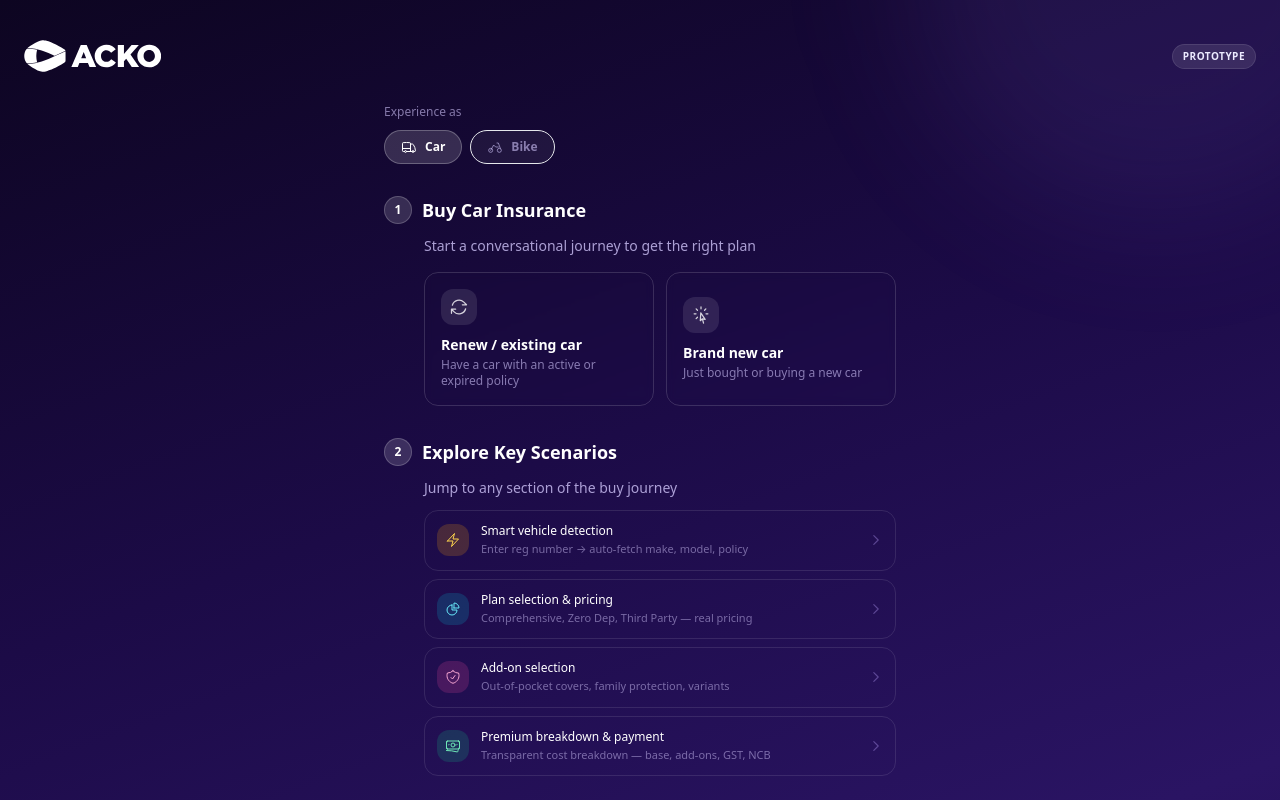
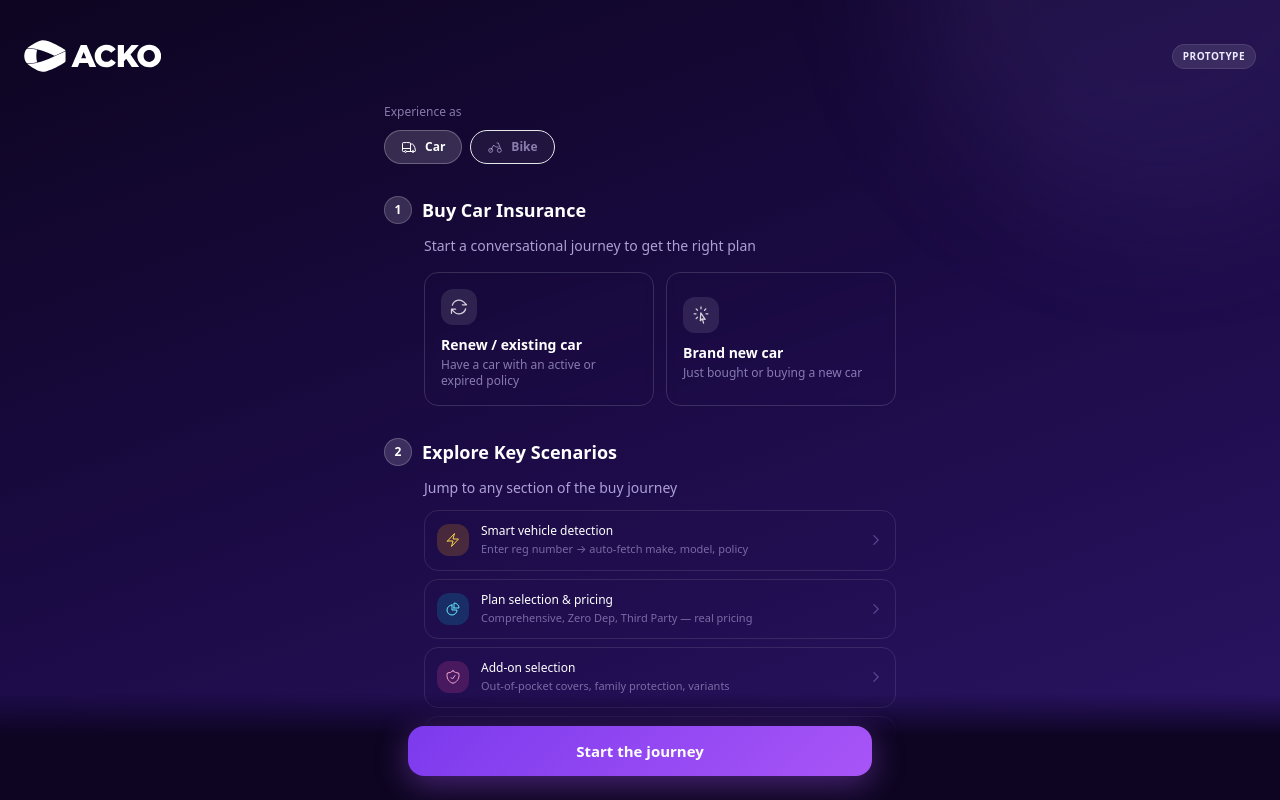
Before and after one commit to ackosys/acko-buy-journey, a Next.js app: page /motor in a window 1280 px wide. Shown: the top 800 px of the page. Built offline with nearby package versions, Linux system fonts and the light colour scheme; a web font is replaced by a local one.

Commit message:
Fix sticky CTA to use fixed positioning for true viewport stickiness
Co-authored-by: Cursor <cursoragent@cursor.com>

```diff
--- a/components/motor/aura/AuraMotorEntryNav.tsx
+++ b/components/motor/aura/AuraMotorEntryNav.tsx
@@ -221,7 +221,7 @@ export default function AuraMotorEntryNav({ initialVehicle = 'car', onStartJourn
         initial={{ opacity: 0, y: 20 }}
         animate={{ opacity: 1, y: 0 }}
         transition={{ delay: 0.5, type: 'spring', damping: 25, stiffness: 300 }}
-        className="absolute bottom-0 left-0 right-0 z-20"
+        className="fixed bottom-0 left-0 right-0 z-20"
         style={{ background: 'linear-gradient(to top, #0D0521 60%, transparent)' }}
       >
         <div className="max-w-lg mx-auto px-6 pb-6 pt-8">
```
